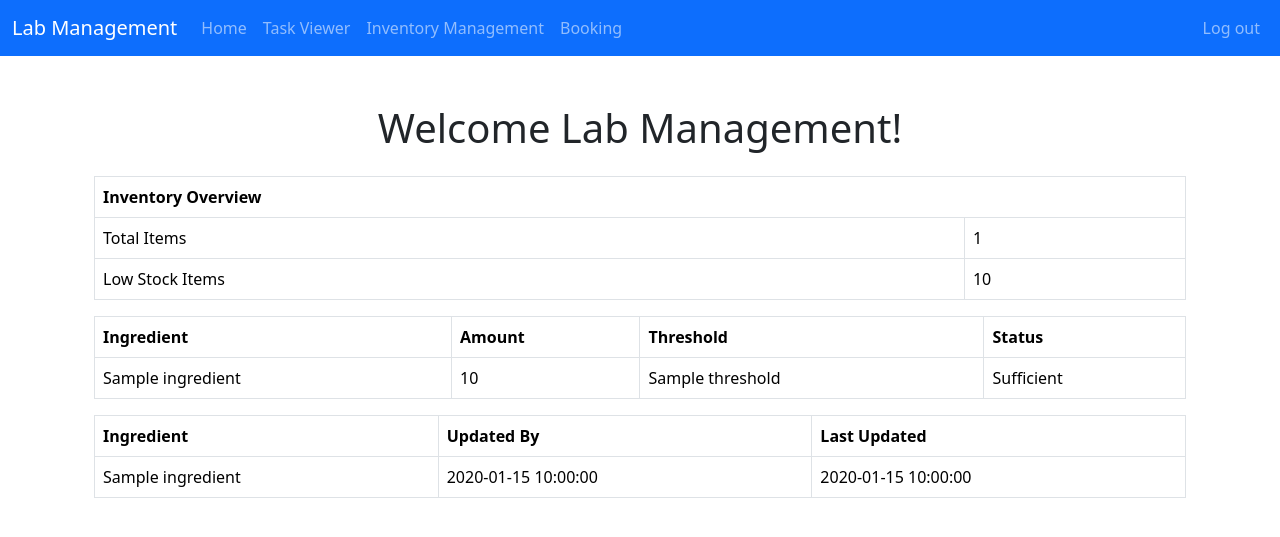
After one commit to harrythe6arry/lab-management, a Flask app: template templates/dashboard.html in a window 1280 px wide. The commit adds this page. Shown: the top 537 px of the page. Run offline with Flask 3, Linux system fonts and the light colour scheme; the template is opened without the code that fills it: most values are stand-ins (such as "Sample title", 1, 10 or a date in 2020).

Commit message:
<fix>(backend) added the dashboaord ui function to display inventory management, but cannot yet to it dyamically. will need more fix here

```diff
--- /dev/null
+++ b/templates/dashboard.html
@@ -0,0 +1,130 @@
+{% extends "base.html" %}
+
+{% block title %}Inventory Management{% endblock %}
+
+{% block content %}
+    <head>
+        <meta charset="UTF-8">
+        <meta name="viewport" content="width=device-width, initial-scale=1.0">
+        <title>Inventory Management</title>
+        <link href="https://cdn.jsdelivr.net/npm/bootstrap@5.3.0-alpha3/dist/css/bootstrap.min.css" rel="stylesheet">
+    </head>
+
+    <body>
+        <div class="container mt-5">
+            <h1 class="mb-4 text-center">Welcome Lab Management!</h1>
+
+            <!-- Inventory Overview Table -->
+            <table class="table table-bordered">
+                <thead class="thead-dark">
+                    <tr>
+                        <th colspan="2">Inventory Overview</th>
+                    </tr>
+                </thead>
+                <tbody>
+                    <tr>
+                        <td>Total Items</td>
+                        <td>{{ total_inventory_items }}</td>
+                    </tr>
+                    <tr>
+                        <td>Low Stock Items</td>
+                        <td>{{ low_stock_items }}</td>
+                    </tr>
+                </tbody>
+            </table>
+
+            <!-- Low Stock Items Table -->
+            <table class="table table-bordered mt-3">
+                <thead class="thead-dark">
+                    <tr>
+                        <th>Ingredient</th>
+                        <th>Amount</th>
+                        <th>Threshold</th>
+                        <th>Status</th>
+                    </tr>
+                </thead>
+                <tbody>
+                    {% for item in low_stock_list %}
+                        <tr class="{% if item.amount < item.threshold %}table-warning{% endif %}">
+                            <td>{{ item.ingredient }}</td>
+                            <td>{{ item.amount }}</td>
+                            <td>{{ item.threshold }}</td>
+                            <td>{% if item.amount < item.threshold %}Low Stock{% else %}Sufficient{% endif %}</td>
+                        </tr>
+                    {% endfor %}
+                </tbody>
+            </table>
+
+            <!-- Recent Updates Table -->
+            <table class="table table-bordered mt-3">
+                <thead class="thead-dark">
+                    <tr>
+                        <th>Ingredient</th>
+                        <th>Updated By</th>
+                        <th>Last Updated</th>
+                    </tr>
+                </thead>
+                <tbody>
+                    {% for item in recent_updates %}
+                        <tr>
+                            <td>{{ item.ingredient }}</td>
+                            <td>{{ item.updated_by }}</td>
+                            <td>{{ item.last_updated.strftime('%Y-%m-%d %H:%M:%S') }}</td>
+                        </tr>
+                    {% endfor %}
+                </tbody>
+            </table>
+
+            <!-- Bootstrap JS -->
+            <script src="https://cdn.jsdelivr.net/npm/bootstrap@5.3.0-alpha3/dist/js/bootstrap.bundle.min.js"></script>
+
+            <script>
+                // Add Item Form Handler
+document.getElementById('addItemForm').addEventListener('submit', async function (e) {
+    e.preventDefault();
+    const formData = new FormData(this);
+
+    try {
+        const response = await fetch('/inventory/add', {
+            method: 'POST',
+            body: formData
+        });
+
+        if (response.ok) {
+            // Fetch the updated dashboard data
+            const dashboardResponse = await fetch('/dashboard/data');
+            const dashboardData = await dashboardResponse.json();
+
+            // Update the dashboard with new data
+            document.getElementById('total_inventory').textContent = dashboardData.total_inventory_items;
+            document.getElementById('low_stock').textContent = dashboardData.low_stock_items;
+            // You can dynamically update the low_stock_list here as well if needed
+            const lowStockList = dashboardData.low_stock_list;
+            // Update the list in the dashboard (example)
+            updateLowStockList(lowStockList);
+        } else {
+            const errorData = await response.json();
+            alert(`Failed to add item: ${errorData.error || 'Unknown error'}`);
+        }
+    } catch (error) {
+        console.error('Add Error:', error);
+        alert('Failed to add item');
+    }
+});
+
+// Function to update low stock items list in the dashboard
+function updateLowStockList(items) {
+    const lowStockListElement = document.getElementById('low_stock_list');
+    lowStockListElement.innerHTML = '';  // Clear current list
+    items.forEach(item => {
+        const li = document.createElement('li');
+        li.textContent = item.ingredient;  // Assuming 'ingredient' is part of the item
+        lowStockListElement.appendChild(li);
+    });
+}
+
+            </script>
+        </div>
+    </body>
+
+{% endblock %}
```
Also changed, not shown: routes.py (+62 -2 lines), templates/home.html (deleted, +0 -62 lines), templates/inventory.html (+9 -11 lines).
